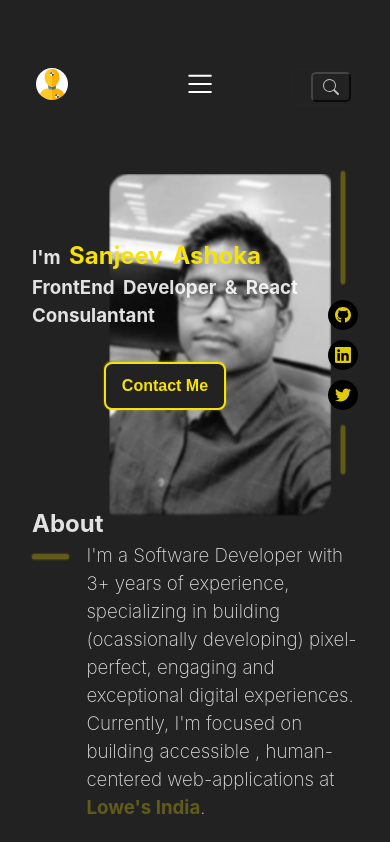
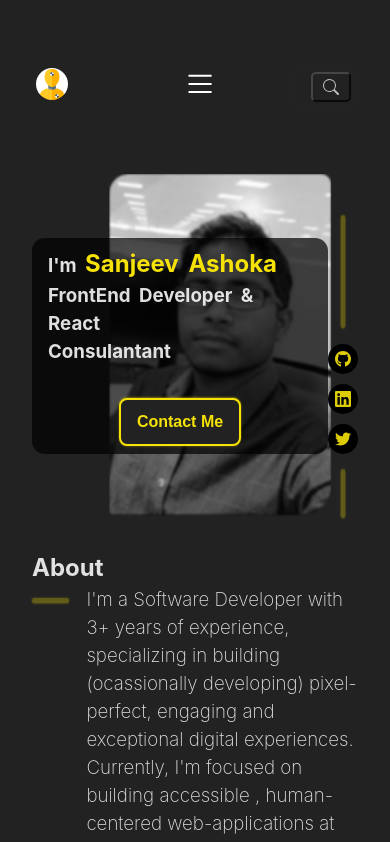
Before and after one commit to SanjeevAshoka/portfolio, a React (Vite) app: page / in a window 390 px wide. Shown: the top 842 px of the page. Built offline with nearby package versions, Linux system fonts and the light colour scheme.

Commit message:
Exp_sec_fix

```diff
--- a/src/components/Experience/Experience.css
+++ b/src/components/Experience/Experience.css
@@ -26,7 +26,6 @@
     margin-left: 4rem;
     padding: 1rem;
     border-radius: 1rem;
-    /* border: 1px solid white; */
 }
 .expSection p, h3{
     margin:0;
@@ -37,11 +36,9 @@
 .expRole{
     word-spacing: 0.4rem;
     position: relative;
-    /* border: 1px solid white; */
 }
 .yearWork{
     font-size: 0.7rem;
-    /* padding: 0.2rem; */
     padding-inline: 0.2rem;
     border: 1px solid rgba(0, 0, 0, 0.9);
     border-radius: 0.2rem;
@@ -68,7 +65,6 @@
     .yearWork {
         right: 0%;
     }
-
     .yearWork::before {
         content: '';
         position: absolute;
@@ -77,7 +73,6 @@
         right: 100%;
         background-color: rgba(246, 226, 7, 0.6);
         clip-path: polygon(0% 50%, 100% 0%, 100% 100%, 0% 50%);
-
     }
     .yearWork::after{
         display: none;
@@ -113,7 +108,11 @@
     background-color:rgba(246, 226, 7, 0.6);
     clip-path:  polygon(0% 50%, 100% 0%, 100% 100%, 0% 50%);
 }
-
+@media (max-width: 490px) {
+    .yearWork{
+        translate: 0 100%;
+     }
+}
 }
 .expSection:hover .yearWork{
     border: 1px solid rgba(246, 226, 7, 0.9);
--- a/src/components/Hero/hero.scss
+++ b/src/components/Hero/hero.scss
@@ -37,6 +37,13 @@
     text-align: left;
     word-spacing: 0.25rem;
     gap: 2rem;
+  }
+  @media (max-width: 580px) {
+    .hero__left{
+    background-color: rgba(0, 0, 0, 0.7);
+    padding: 0.5rem 1rem;
+    border-radius: 0.8rem;
+    }
   }
   .namespan{
     font-size: 1.5rem;
```
